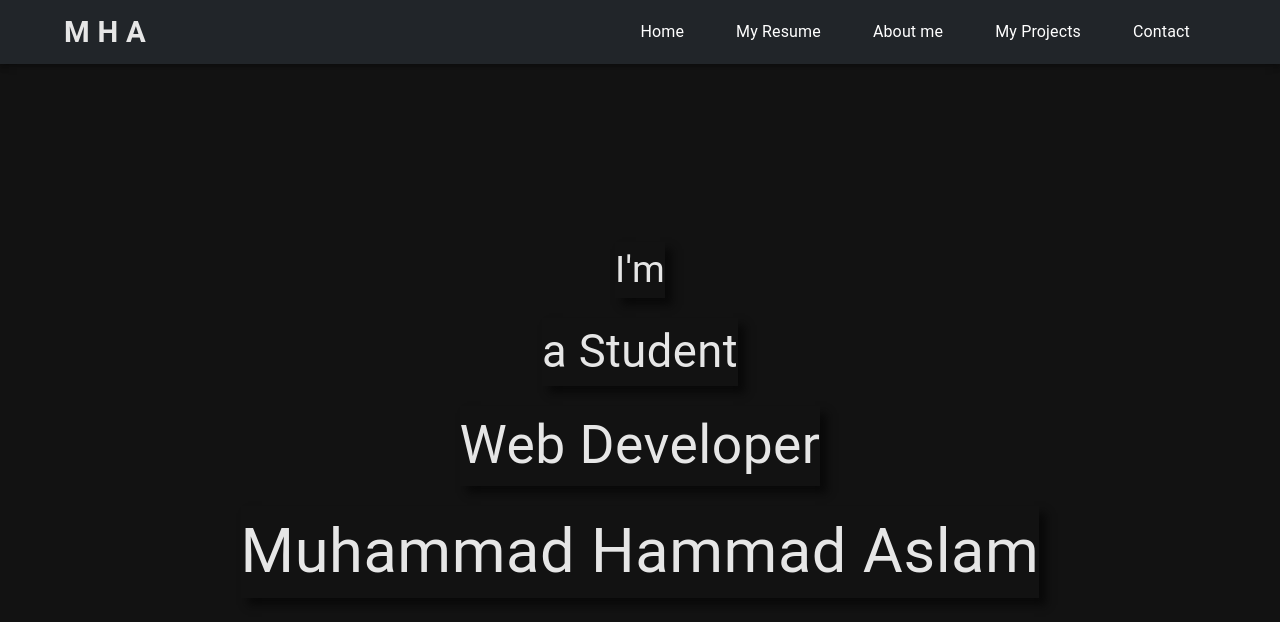
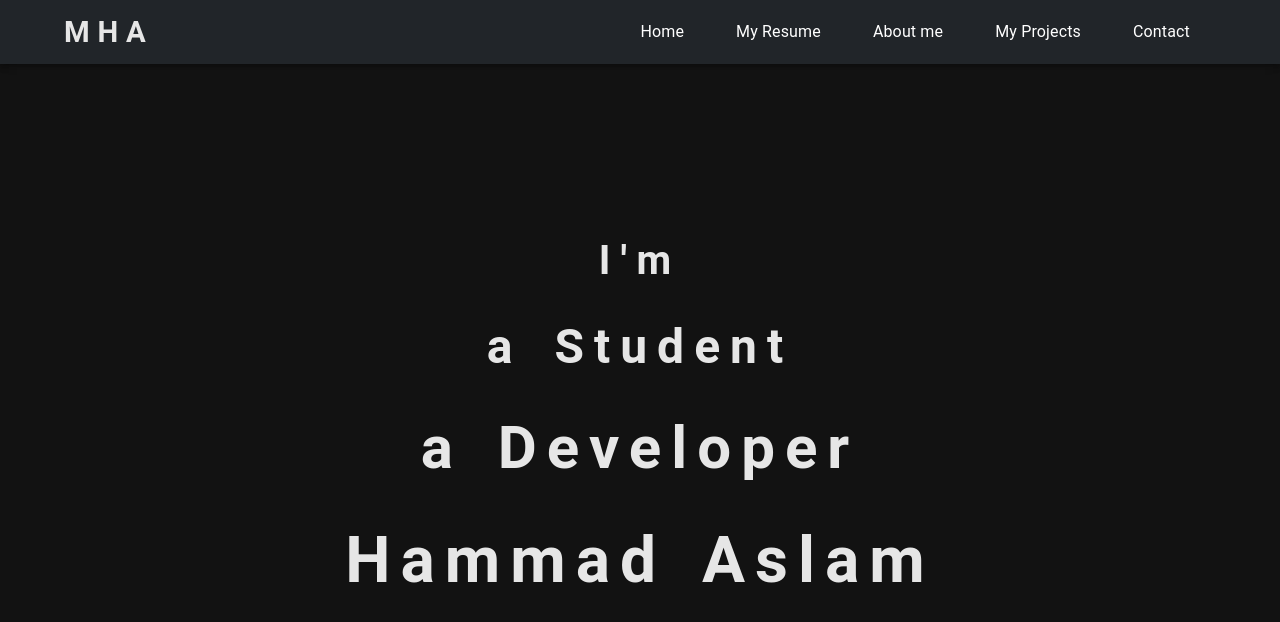
Before and after one commit to hammadaslam1/portfolio-website, a React (Create React App) app: page / in a window 1280 px wide. Shown: the top 622 px of the page. Built offline with nearby package versions, Linux system fonts and the light colour scheme.

Commit message:
updated resume and added android project score pulse

```diff
--- a/public/index.html
+++ b/public/index.html
@@ -2,14 +2,14 @@
 <html lang="en">
   <head>
     <meta charset="utf-8" />
-    <link rel="icon" href="%PUBLIC_URL%/favicon.ico" />
+    <link rel="icon" href="%PUBLIC_URL%/logo.png" />
     <meta name="viewport" content="width=device-width, initial-scale=1" />
     <meta name="theme-color" content="#000000" />
     <meta
       name="description"
       content="Web site created using create-react-app"
     />
-    <link rel="apple-touch-icon" href="%PUBLIC_URL%/logo192.png" />
+    <link rel="apple-touch-icon" href="%PUBLIC_URL%/logo.png" />
     <!--
       manifest.json provides metadata used when your web app is installed on a
       user's mobile device or desktop. See https://developers.google.com/web/fundamentals/web-app-manifest/
@@ -24,7 +24,7 @@
       work correctly both with client-side routing and a non-root public URL.
       Learn how to configure a non-root public URL by running `npm run build`.
     -->
-    <title>Resume Website</title>
+    <title>Hammad Aslam</title>
   </head>
   <body>
     <!-- <noscript>You need to enable JavaScript to run this app.</noscript> -->
--- a/src/components/pages/Contact.jsx
+++ b/src/components/pages/Contact.jsx
@@ -2,9 +2,9 @@ import { IconButton, Typography } from "@mui/material";
 import GitHubIcon from "@mui/icons-material/GitHub";
 import LinkedInIcon from "@mui/icons-material/LinkedIn";
 import MailIcon from "@mui/icons-material/Mail";
-import InstagramIcon from '@mui/icons-material/Instagram';
-import FacebookIcon from '@mui/icons-material/Facebook';
-import TwitterIcon from '@mui/icons-material/Twitter';
+import InstagramIcon from "@mui/icons-material/Instagram";
+import FacebookIcon from "@mui/icons-material/Facebook";
+import TwitterIcon from "@mui/icons-material/Twitter";
 
 const Contact = () => {
   return (
@@ -18,33 +18,57 @@ const Contact = () => {
       <Typography sx={{ fontSize: "40pt", marginBottom: "60px" }}>
         Contact
       </Typography>
-      <a href="https://github.com/hammadaslam1" target="_blank">
-        <IconButton size="large" sx={{boxShadow: '3px 4px 10px #090909'}}>
+      <a
+        href="https://github.com/hammadaslam1"
+        target="_blank"
+        rel="noreferrer"
+      >
+        <IconButton size="large" sx={{ boxShadow: "3px 4px 10px #090909" }}>
           <GitHubIcon fontSize="large" />
         </IconButton>
       </a>
-      <a href="https://www.linkedin.com/in/hammadaslam10/" target="_blank">
-        <IconButton size="large" sx={{boxShadow: '3px 4px 10px #090909'}}>
+      <a
+        href="https://www.linkedin.com/in/hammadaslam10/"
+        target="_blank"
+        rel="noreferrer"
+      >
+        <IconButton size="large" sx={{ boxShadow: "3px 4px 10px #090909" }}>
           <LinkedInIcon fontSize="large" />
         </IconButton>
       </a>
-      <a href="mailto:hammadaslam308@gmail.com" target="_blank">
-        <IconButton size="large" sx={{boxShadow: '3px 4px 10px #090909'}}>
+      <a
+        href="mailto:hammadaslam308@gmail.com"
+        target="_blank"
+        rel="noreferrer"
+      >
+        <IconButton size="large" sx={{ boxShadow: "3px 4px 10px #090909" }}>
           <MailIcon fontSize="large" />
         </IconButton>
       </a>
-      <a href="https://www.instagram.com/hammadaslam10/" target="_blank">
-        <IconButton size="large" sx={{boxShadow: '3px 4px 10px #090909'}}>
+      <a
+        href="https://www.instagram.com/hammadaslam10/"
+        target="_blank"
+        rel="noreferrer"
+      >
+        <IconButton size="large" sx={{ boxShadow: "3px 4px 10px #090909" }}>
           <InstagramIcon fontSize="large" />
         </IconButton>
       </a>
-      <a href="https://web.facebook.com/hammadaslam.308" target="_blank">
-        <IconButton size="large" sx={{boxShadow: '3px 4px 10px #090909'}}>
+      <a
+        href="https://web.facebook.com/hammadaslam.308"
+        target="_blank"
+        rel="noreferrer"
+      >
+        <IconButton size="large" sx={{ boxShadow: "3px 4px 10px #090909" }}>
           <FacebookIcon fontSize="large" />
         </IconButton>
       </a>
-      <a href="https://twitter.com/HammadAslam_308" target="_blank">
-        <IconButton size="large" sx={{boxShadow: '3px 4px 10px #090909'}}>
+      <a
+        href="https://twitter.com/HammadAslam_308"
+        target="_blank"
+        rel="noreferrer"
+      >
+        <IconButton size="large" sx={{ boxShadow: "3px 4px 10px #090909" }}>
           <TwitterIcon fontSize="large" />
         </IconButton>
       </a>
--- a/src/components/pages/Home.jsx
+++ b/src/components/pages/Home.jsx
@@ -3,20 +3,60 @@ import { Typography } from "@mui/material";
 const Home = () => {
   return (
     <div className="home">
-            <Typography sx={{fontSize: '28pt', marginY: '10px', width: 'fit-content', boxShadow: '7px 7px 8px #090909'}}>
+      <Typography
+        sx={{
+          fontSize: "30pt",
+          letterSpacing: 10,
+          wordSpacing: 10,
+          marginY: "10px",
+          width: "fit-content",
+        //   boxShadow: "0 7px 5px #0f0f0f",
+        fontWeight: 'bold'
+        }}
+      >
         I'm
       </Typography>
-            <Typography sx={{fontSize: '34pt', marginY: '10px', width: 'fit-content', boxShadow: '7px 7px 8px #090909'}}>
+      <Typography
+        sx={{
+          fontSize: "36pt",
+          letterSpacing: 10,
+          wordSpacing: 10,
+          marginY: "10px",
+          width: "fit-content",
+        //   boxShadow: "0 7px 5px #0f0f0f",
+        fontWeight: 'bold'
+        }}
+      >
         a Student
       </Typography>
-            <Typography sx={{fontSize: '40pt', marginY: '10px', width: 'fit-content', boxShadow: '7px 7px 8px #090909'}}>
-                Web Developer
+      <Typography
+        sx={{
+          fontSize: "45pt",
+          letterSpacing: 10,
+          wordSpacing: 10,
+          marginY: "10px",
+          width: "fit-content",
+        //   boxShadow: "0 7px 5px #0f0f0f",
+        fontWeight: 'bold'
+        }}
+      >
+        a Developer
       </Typography>
-            <Typography sx={{fontSize: '46pt', marginY: '10px', width: 'fit-content', boxShadow: '7px 7px 8px #090909'}}>
-                Muhammad Hammad Aslam
+      <Typography
+        sx={{
+          fontSize: "48pt",
+          letterSpacing: 10,
+          wordSpacing: 10,
+          marginY: "10px",
+          width: "fit-content",
+        //   boxShadow: "0 7px 5px #0f0f0f",
+        fontWeight: 'bold'
+        }}
+      >
+        Hammad Aslam
       </Typography>
     </div>
   );
-}
+};
 
 export default Home;
--- a/src/components/pages/Navbar.jsx
+++ b/src/components/pages/Navbar.jsx
@@ -1,3 +1,5 @@
+/* eslint-disable no-dupe-keys */
+/* eslint-disable no-unused-vars */
 import {
   AppBar,
   Box,
--- a/src/components/pages/PDF.jsx
+++ b/src/components/pages/PDF.jsx
@@ -1,3 +1,4 @@
+/* eslint-disable no-unused-vars */
 import React, { useRef } from "react";
 import { jsPDF } from "jspdf";
 import html2canvas from "html2canvas";
--- a/src/components/pages/Portfolio.jsx
+++ b/src/components/pages/Portfolio.jsx
@@ -1,9 +1,19 @@
-import { Button, Card, Chip, Typography } from "@mui/material";
+import { Card, Chip, Typography } from "@mui/material";
 const Portfolio = () => {
   const createRows = (title, description, buttons, languages, link) => {
     return { title, description, buttons, languages, link };
   };
   const projectsRow = [
+    createRows(
+      "Score Pulse",
+      "A simple Mobile App for managing scores of cricket matches developed using React Native",
+      ["GitHub"],
+      ["React Native", "JavaScript", "Native UI"],
+      [
+        "https://github.com/hammadaslam1/score-pulse",
+        // "https://mha-dz-social-club.web.app/",
+      ]
+    ),
     createRows(
       "00 Social Club",
       "A simple Web based UI design using React JS for Double Zero Social Club.",
@@ -108,7 +118,7 @@ const Portfolio = () => {
             <Typography
               variant="body1"
               component="div"
-              sx={{ backgroundColor: "#121212", padding: "20px" }}
+              sx={{ backgroundColor: "#121212", height: '110px', padding: "20px" }}
             >
               {row.description}
             </Typography>
@@ -121,11 +131,11 @@ const Portfolio = () => {
                 justifyContent: "space-evenly",
               }}
             >
-              <a href={row.link[0]} target="_blank">
+              <a href={row.link[0]} target="_blank" rel="noreferrer">
                 {row.buttons[0]}
               </a>
               {row.buttons[1] ? (
-                <a href={row.link[1]} target="_blank">
+                <a href={row.link[1]} target="_blank" rel="noreferrer">
                   {row.buttons[1]}
                 </a>
               ) : (
--- a/src/components/pages/Resume.jsx
+++ b/src/components/pages/Resume.jsx
@@ -1,9 +1,6 @@
-import { Download, WindowSharp } from "@mui/icons-material";
-import html2canvas from "html2canvas";
+/* eslint-disable jsx-a11y/alt-text */
 import hammad from "./hammad.jpg";
 import {
-  Box,
-  Button,
   Card,
   ImageList,
   ImageListItem,
@@ -16,9 +13,6 @@ import {
   TableRow,
   Typography,
 } from "@mui/material";
-import GeneratePdf from "./PDF";
-import jsPDF from "jspdf";
-import { useRef } from "react";
 
 const Resume = () => {
   const createRows = (title, value, num = "") => {
@@ -133,8 +127,6 @@ const Resume = () => {
       />
     ),
   ];
-
-  const pdfRef = useRef(null);
 
   return (
     <div className="main-resume" style={{ padding: "20px" }}>
```
Also changed, not shown: public/logo.png (added). Lines whose indentation alone changed are shown as unchanged.
